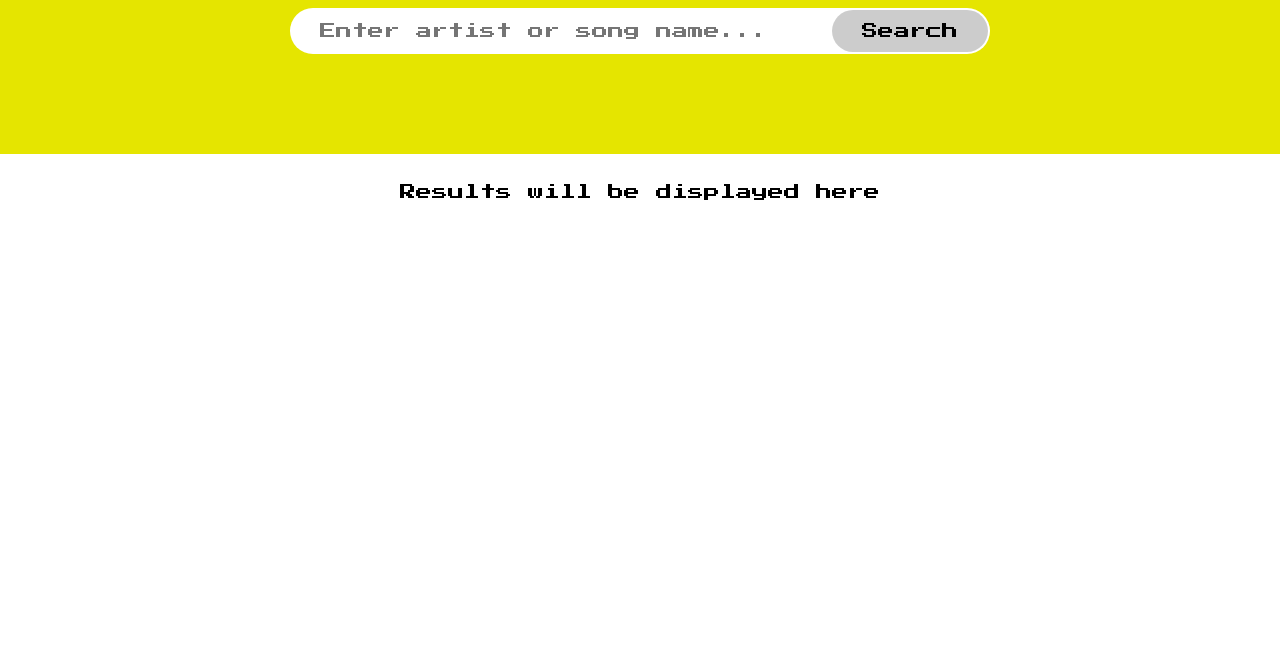
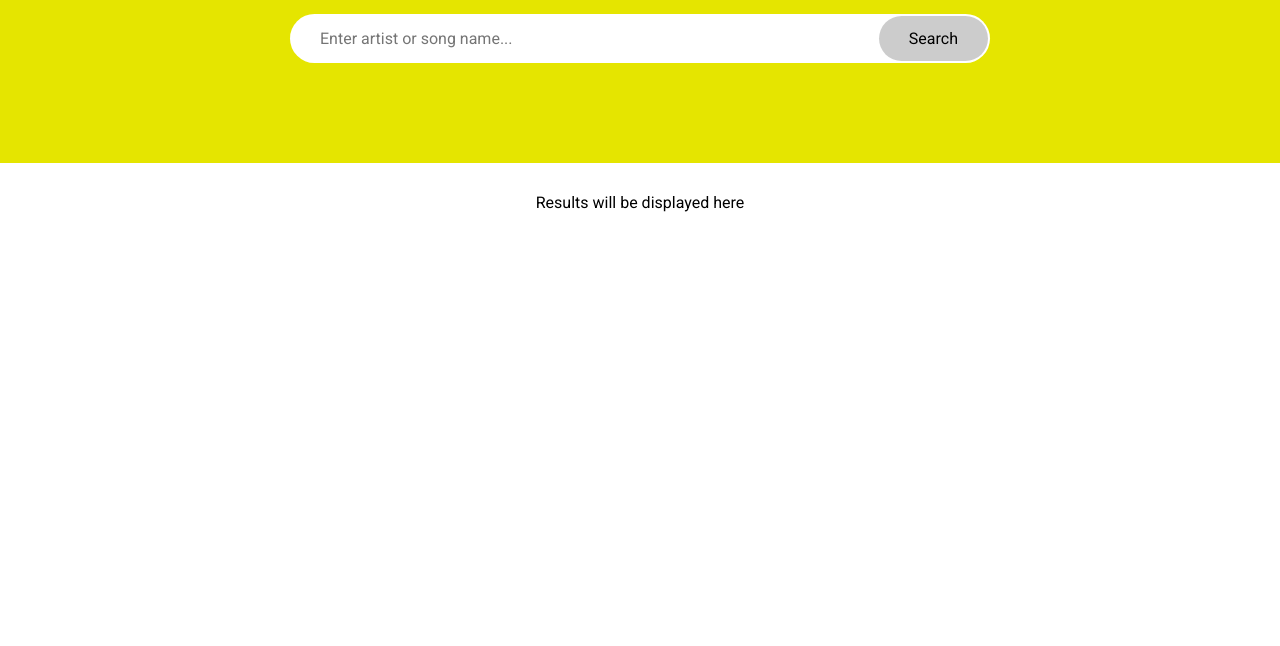
Before and after one commit to ugurduyar/lyricsearch, a plain HTML site: page index.html in a window 1280 px wide. Shown: the part 154-800 px from the top of the page. Drawn offline with Linux system fonts and the light colour scheme.

Commit message:
font family change

```diff
--- a/style.css
+++ b/style.css
@@ -1,8 +1,8 @@
-@import url("https://fonts.googleapis.com/css2?family=Press+Start+2P&display=swap");
+@import url("https://fonts.googleapis.com/css2?family=Roboto&display=swap");
 
 * {
   box-sizing: border-box;
-  font-family: "Press Start 2P", cursive;
+  font-family: "Roboto", sans-serif;
 }
 
 body {
```
